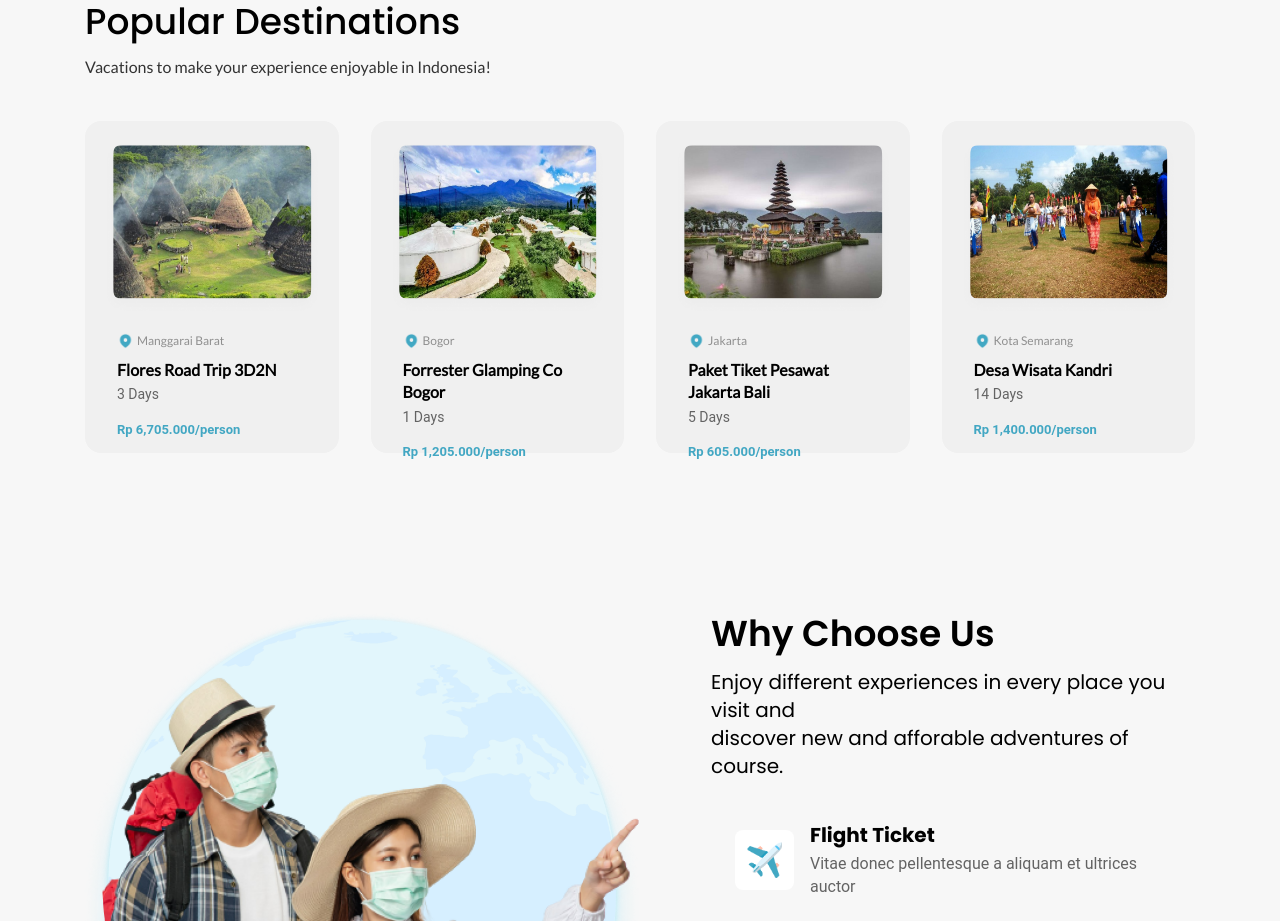
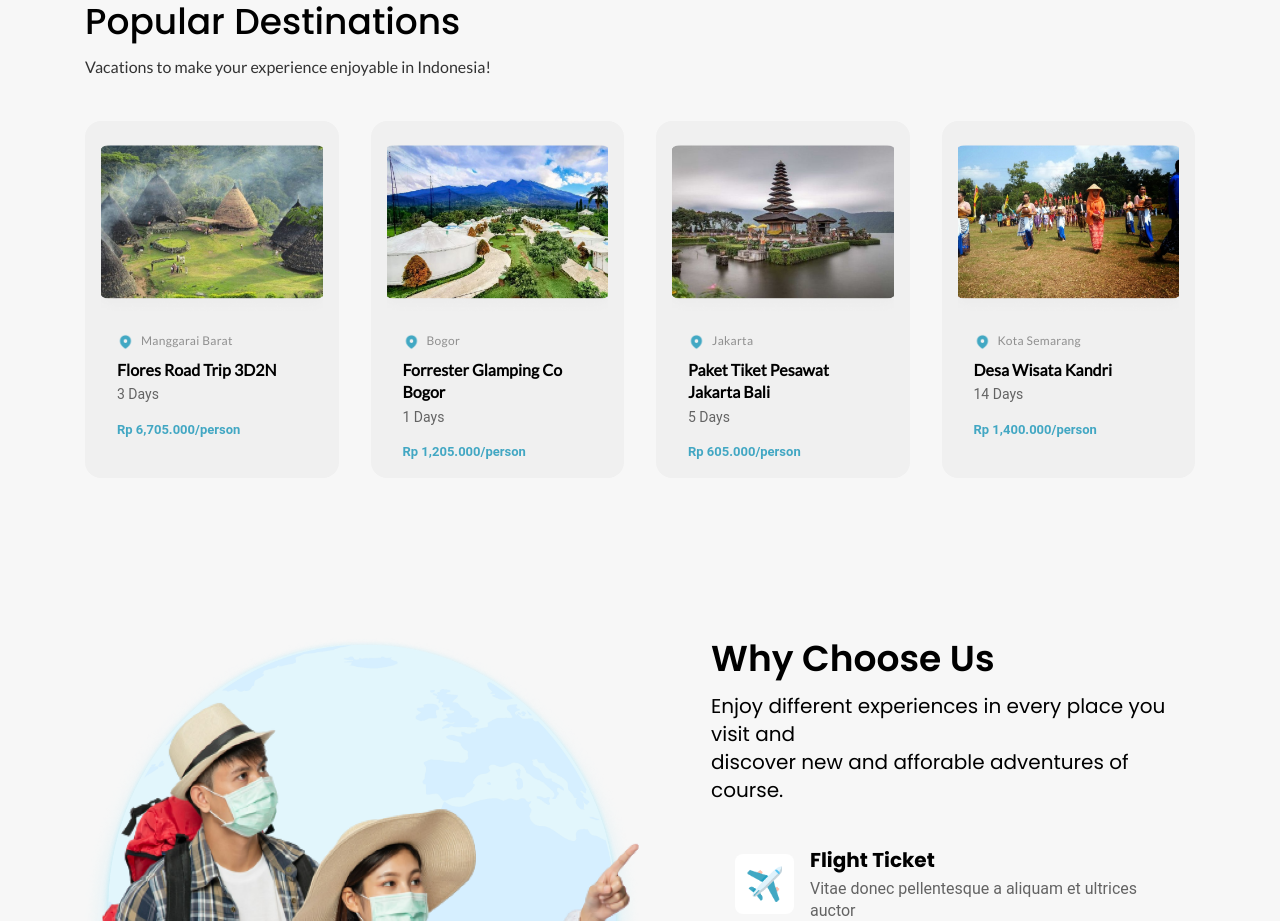
Before and after one commit to Babatems/Travling, a React (Create React App) app: page / in a window 1280 px wide. Shown: the part 800-1721 px from the top of the page. Built offline with nearby package versions, Linux system fonts and the light colour scheme.

Commit message:
Updated some the SIngleDestination and config file

```diff
--- a/src/components/SingleDestination.js
+++ b/src/components/SingleDestination.js
@@ -2,26 +2,26 @@ import '@fontsource/lato';
 
 export default function SingleDestination({ image, location, title, duration, cost }) {
     return (
-        <div className="w-full h-[332px] bg-[#F0F0F0] rounded-2xl opacity-[100%]">
+        <div className="w-full max-w-[400px] bg-[#F0F0F0] rounded-2xl overflow-hidden">
             <div className="p-4">
                 <img
                     src={image}
                     alt={`${title}`}
-                    className="w-full h-[180px] rounded-lg mb-4"
+                    className="w-full h-[180px] rounded-lg mb-4 object-cover"
                 />
 
-                <div className='mx-4'>
-                    <div className="flex align-middle gap-1 mb-[9px]">
-                        <img src="/images/Location.png" alt="" className="w-4 h-4" />
-
-                        <p className="text-[12px] font-normal leading-[140%] tracking-[1%] font-lato text-[#8F8F8F]">{location}</p>
+                <div className="mx-4">
+                    <div className="flex items-center gap-2 mb-[9px]">
+                        <img src="/images/Location.png" alt="Location icon" className="w-4 h-4" />
+                        <p className="text-[12px] font-normal leading-[140%] tracking-wide font-lato text-[#8F8F8F]">
+                            {location}
+                        </p>
                     </div>
-                    <h3 className='font-bold text-[16px] leading-[140%] font-lato mb-1'>{title}</h3>
-                    <p className='text-[#636363] text-[14px] leading-[140%] font-normal mb-4'>{duration}</p>
-                    <p className='text-[13px] leading-[140%] font-bold text-[#42A7C3]'>Rp {cost}/person</p>
-
+                    <h3 className="font-bold text-[16px] leading-[140%] font-lato mb-1">{title}</h3>
+                    <p className="text-[#636363] text-[14px] leading-[140%] font-normal mb-4">{duration}</p>
+                    <p className="text-[13px] leading-[140%] font-bold text-[#42A7C3]">Rp {cost}/person</p>
                 </div>
             </div>
         </div>
-    )
+    );
 }
```
Also changed, not shown: tailwind.config.js (line endings or trailing spaces).
